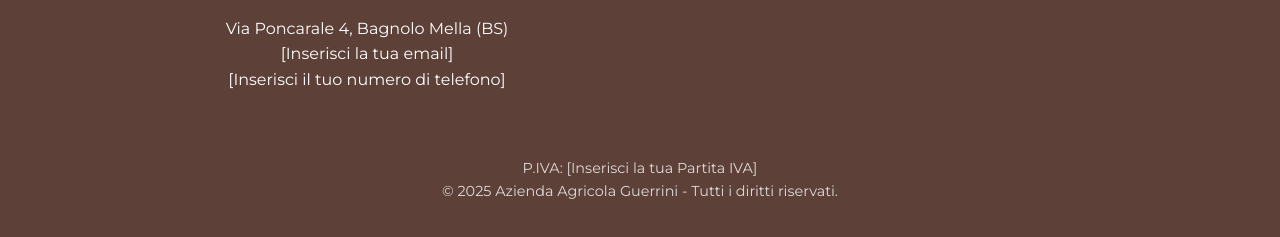
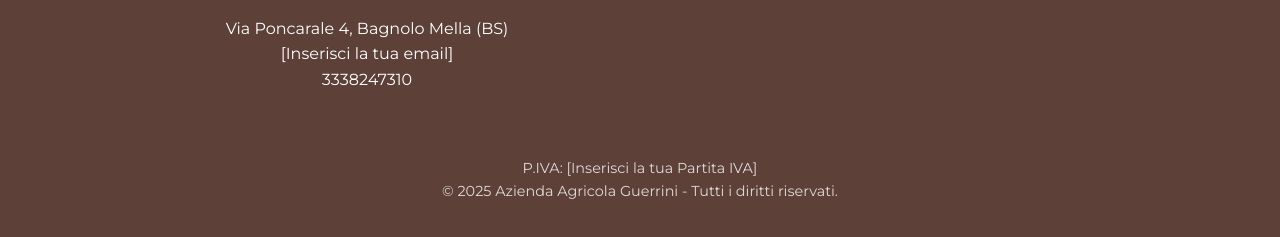
Before and after one commit to guerra46/azienda-guerrini-website, a plain HTML site: page index.html in a window 1280 px wide. Shown: the part 4112-4349 px from the top of the page. Drawn offline with Linux system fonts and the light colour scheme.

Commit message:
numero cell

```diff
--- a/index.html
+++ b/index.html
@@ -240,7 +240,7 @@
                 <div class="footer-contacts">
                     <p>Via Poncarale 4, Bagnolo Mella (BS)</p>
                     <p><a href="mailto:[Inserisci la tua email]">[Inserisci la tua email]</a></p>
-                    <p><a href="tel:3338247310">[Inserisci il tuo numero di telefono]</a></p>
+                    <p><a href="tel:3338247310">3338247310</a></p>
                 </div>
                 <div class="footer-social">
                     <!-- Inserisci qui i link ai social -->
```
